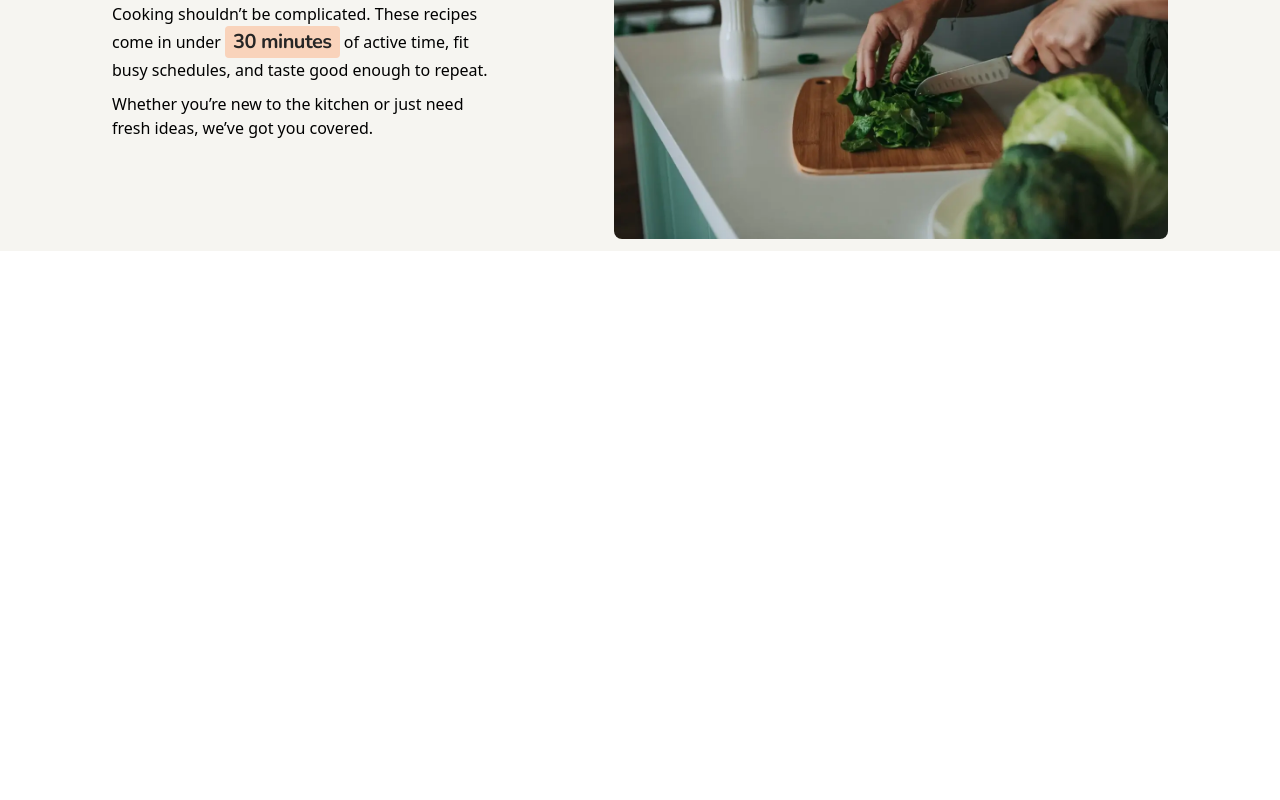
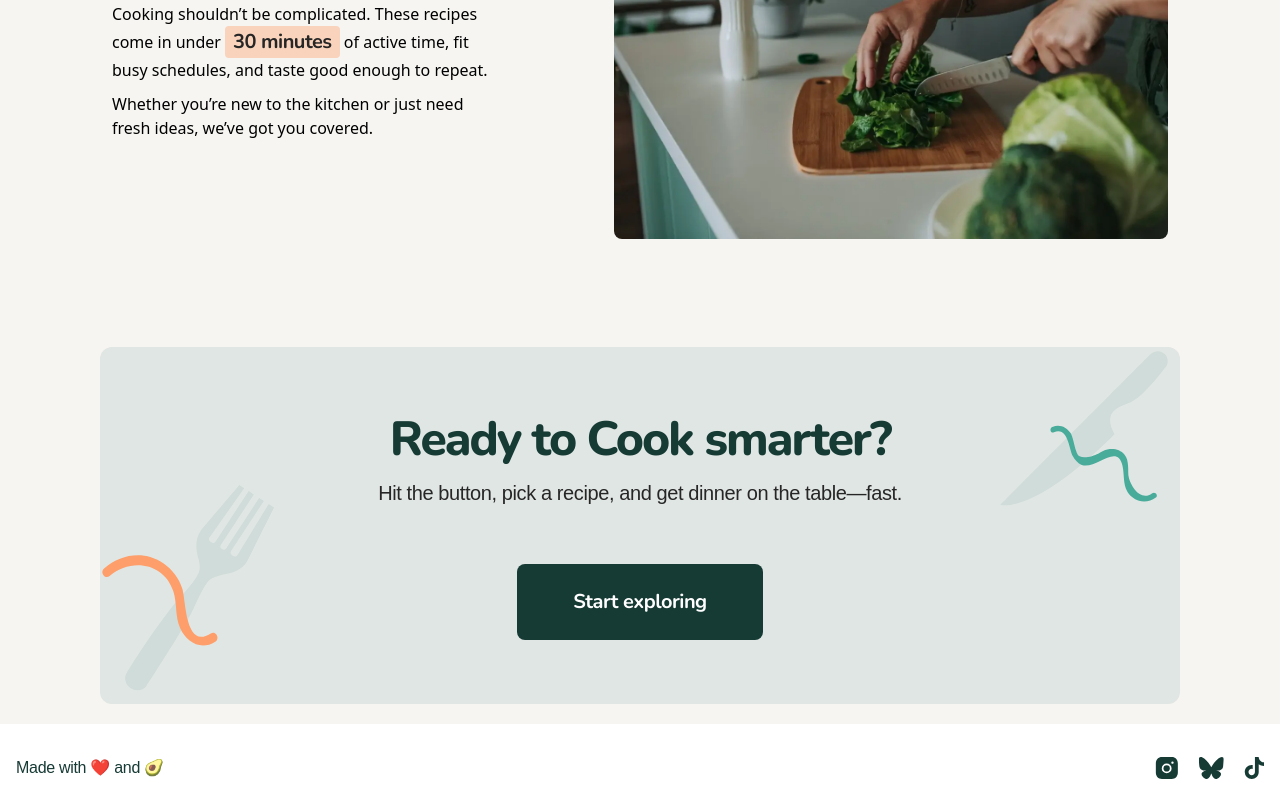
Before and after one commit to EshrakRahman/RecipeWebsite, a React (Vite) app: page / in a window 1280 px wide. Shown: the part 1696-2496 px from the top of the page. Before the commit the page ends 2043 px from the top, so only its background shows below. Built offline with nearby package versions, Linux system fonts and the light colour scheme; a web font is replaced by a local one.

Commit message:
home page done

```diff
--- a/src/App.jsx
+++ b/src/App.jsx
@@ -2,6 +2,8 @@ import NavBar from "./utils/navbar/Navbar";
 import Header from "../src/components/header/Header";
 import Features from "../src/components/Features/Features";
 import TwoColumnsSection from "../src/components/Two Columns Section/TwoCloumnsSection";
+import ReadyToCookSection from "../src/components/ReadyToCookSection/ReadyToCookSection";
+import Footer from "../src/components/Footer/Footer";
 
 function App() {
   return (
@@ -11,7 +13,9 @@ function App() {
       <main className="lg:mx-25">
         <Features />
         <TwoColumnsSection />
+        <ReadyToCookSection />
       </main>
+      <Footer />
     </div>
   );
 }
--- /dev/null
+++ b/src/components/Footer/Footer.jsx
@@ -0,0 +1,22 @@
+import instaIcon from "../../assets/images/icon-instagram.svg";
+import tiktokIcon from "../../assets/images/icon-tiktok.svg";
+import blueskyIcon from "../../assets/images/icon-bluesky.svg";
+
+function Footer() {
+  return (
+    <>
+      <footer className="bg-white px-4 mt-5 pt-8 pb-5 flex flex-col gap-6 items-center justify-center md:flex-row md:justify-between">
+        <div className="icons flex gap-5 md:order-2">
+          <img src={instaIcon} alt="instagram icon" />
+          <img src={blueskyIcon} alt="bluesky icon" />
+          <img src={tiktokIcon} alt="tiktok icon" />
+        </div>
+        <div className="text">
+          <p className="tp-9 text-neutral-900">Made with ❤️ and 🥑</p>
+        </div>
+      </footer>
+    </>
+  );
+}
+
+export default Footer;
--- /dev/null
+++ b/src/components/ReadyToCookSection/ReadyToCookSection.jsx
@@ -0,0 +1,37 @@
+import forkImg from "../../assets/images/pattern-fork.svg";
+import knifeImg from "../../assets/images/pattern-knife.svg";
+
+function ReadyToCookSection() {
+  return (
+    <>
+      <div className="mt-15 md:mt-20 p-3 lg:p-0 ">
+        <div className="px-4 md:py-16 py-16 bg-neutral-200 rounded-xl flex flex-col items-center justify-center relative md:overflow-hidden">
+          <h3 className="tp-2 text-neutral-900 text-center pb-2.5">
+            Ready to Cook smarter?
+          </h3>
+          <p className="tp-6 text-neutral-800 text-center pb-4">
+            Hit the button, pick a recipe, and get dinner on the table—fast.
+          </p>
+          <a
+            href=""
+            className="px-14 py-6 inline-block bg-neutral-900 text-center text-white tp-5 md:mt-10 rounded-lg"
+          >
+            Start exploring
+          </a>
+          <img
+            className=" absolute md:bottom-0 md:left-0 bottom-[-29px] left-[-34px] w-[180px] hidden md:block"
+            src={forkImg}
+            alt="fork icon"
+          />
+          <img
+            className=" absolute md:top-0 md:right-0 -top-5 right-[25px] w-[180px] hidden md:block"
+            src={knifeImg}
+            alt="Knife icon"
+          />
+        </div>
+      </div>
+    </>
+  );
+}
+
+export default ReadyToCookSection;
```
